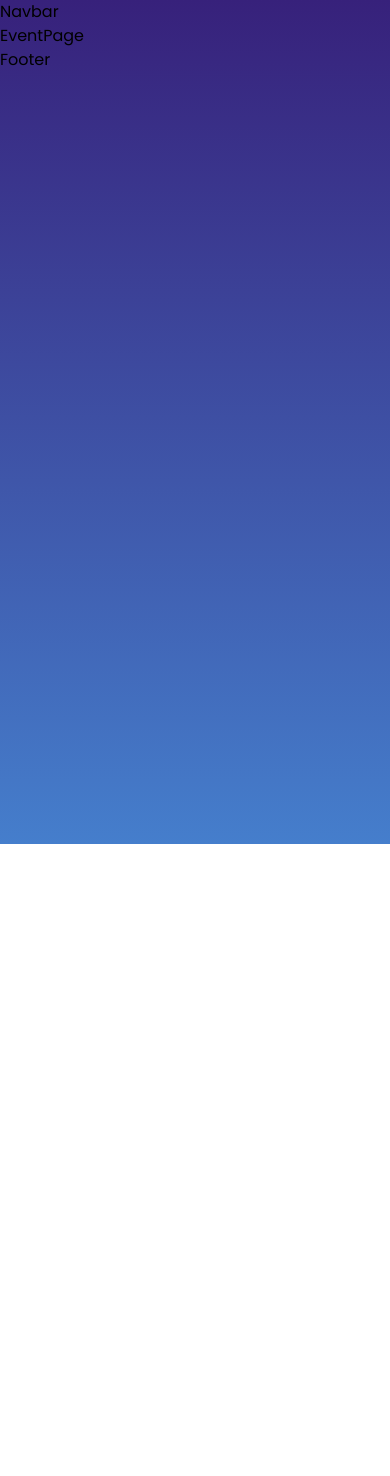
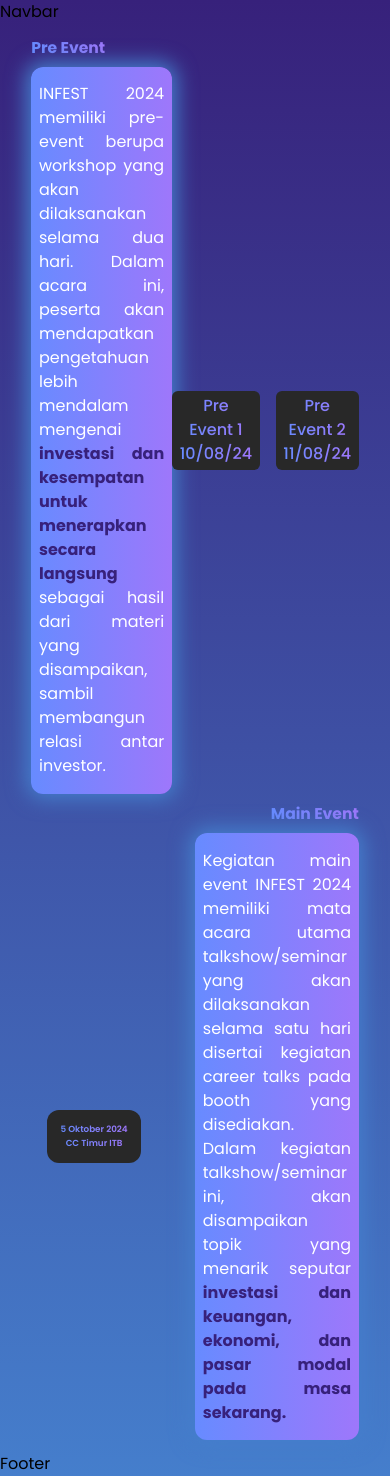
Before and after one commit to farrelathalla/INFEST-2024, a Next.js app: page /event in a window 390 px wide. Before the commit the page ends 844 px from the top, so only its background shows below. Built offline with nearby package versions, Linux system fonts and the light colour scheme.

Commit message:
feat: added event page (not responsive for mobile yet)

```diff
--- a/app/event/page.js
+++ b/app/event/page.js
@@ -1,8 +1,52 @@
 import React from 'react'
 
 const EventPage = () => {
+  const gradient_font = 'bg-gradient-to-r from-[#678BFF] to-[#9E77FB] text-transparent bg-clip-text'
   return (
-    <div>EventPage</div>
+    <div className="mx-[8vw] my-[2vw]">
+      <section className='flex flex-col justify-center items-start'>
+        <h1 className={`my-[1vw] font-bold ${gradient_font} text-[4vw]`}>Pre Event</h1>
+        <div className="flex flex-row items-center justify-between">
+          <p className='
+          my-[1vw]
+          px-[2vw] py-[4vw]
+          bg-gradient-to-r from-[#678BFF] to-[#9E77FB]
+          rounded-xl
+          text-white w-[50%] text-justify
+          shadow-[0px_0px_20px_5px_#457ECC]'>
+            INFEST 2024 memiliki pre-event berupa workshop yang akan dilaksanakan selama dua hari. Dalam acara ini, peserta akan mendapatkan pengetahuan lebih mendalam mengenai <b className='text-purple-primary'>investasi dan kesempatan untuk menerapkan secara langsung</b> sebagai hasil dari materi yang disampaikan, sambil membangun relasi antar investor.
+          </p>
+          <div className='flex flex-row justify-center items-center'>
+            <div className='my-[1vw] bg-dark-primary text-center rounded-md py-[1vw] px-[2vw] mr-[2vw]'>
+              <p className= {`${gradient_font} font-medium`}>Pre Event 1</p>
+              <p className= {`${gradient_font} font-medium`}>10/08/24</p>
+            </div>
+            <div className='my-[1vw] bg-dark-primary text-center rounded-md py-[1vw] px-[2vw] ml-[2vw]'>
+              <p className= {`${gradient_font} font-medium`}>Pre Event 2</p>
+              <p className= {`${gradient_font} font-medium`}>11/08/24</p>
+            </div>
+          </div>
+        </div>
+      </section>
+      <section className='flex flex-col justify-center items-end'>
+        <h1 className={`my-[1vw] font-bold ${gradient_font} text-[4vw]`}>Main Event</h1>
+        <div className='flex flex-row justify-between items-center'>
+          <div className='my-[1vw] bg-dark-primary text-center rounded-xl p-[3.5vw] mx-[4vw]'>
+            <p className= {`${gradient_font} underline font-semibold text-[2.25vw]`}>5 Oktober 2024</p>
+            <p className= {`${gradient_font} underline font-semibold text-[2.25vw]`}>CC Timur ITB</p>
+          </div>
+          <p className='
+          my-[1vw]
+          px-[2vw] py-[4vw]
+          bg-gradient-to-r from-[#678BFF] to-[#9E77FB]
+          rounded-xl
+          text-white w-[50%] text-justify
+          shadow-[0px_0px_20px_5px_#457ECC]'>
+            Kegiatan main event INFEST 2024 memiliki mata acara utama talkshow/seminar yang akan dilaksanakan selama satu hari disertai kegiatan career talks pada booth yang disediakan. Dalam kegiatan talkshow/seminar ini, akan disampaikan topik yang menarik seputar <b className='text-purple-primary'>investasi dan keuangan, ekonomi, dan pasar modal pada masa sekarang.</b>
+          </p>
+        </div>
+      </section>
+    </div>
   )
 }
 
```
